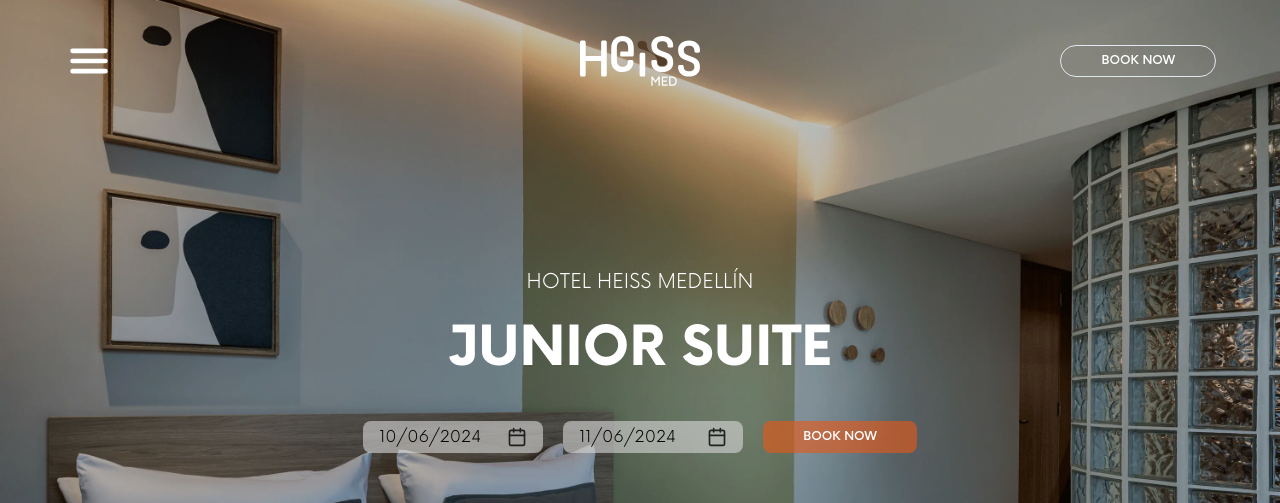
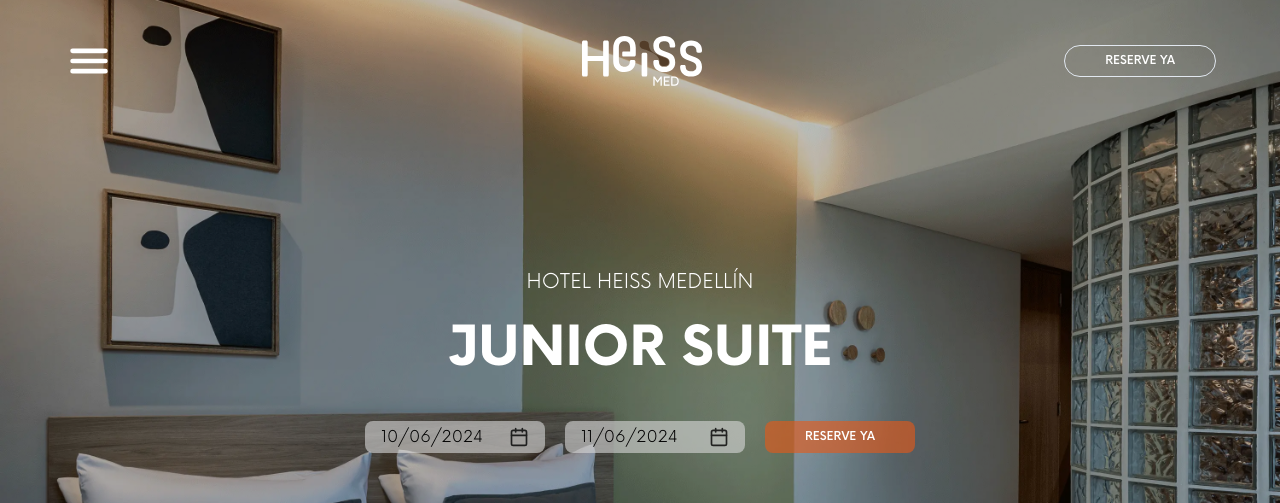
Before and after one commit to Marilynmonroy/heisshotel-1, a Next.js app: page /habitaciones/habitacionSuite in a window 1280 px wide. Shown: the top 503 px of the page. Built offline with nearby package versions, Linux system fonts and the light colour scheme.

Commit message:
reserve ya

```diff
--- a/app/experiencias/page.js
+++ b/app/experiencias/page.js
@@ -111,7 +111,7 @@
             </Swiper>
           </div>
           <Button variant="secondary" type="submit">
-            BOOK NOW
+            RESERVE YA
           </Button>
         </section>
       </div>
--- a/components/CalendarWidget.jsx
+++ b/components/CalendarWidget.jsx
@@ -165,7 +165,7 @@
           )}
         />
         <Button variant="secondary" type="submit">
-          BOOK NOW
+          RESERVE YA
         </Button>
       </form>
     </Form>
--- a/components/DrawerExperiencias.jsx
+++ b/components/DrawerExperiencias.jsx
@@ -52,7 +52,7 @@
                 />
               </div>
               <Button variant="secondary" type="submit" className="w-24">
-                BOOK NOW
+                RESERVE YA{" "}
               </Button>
             </div>
           </div>
--- a/components/Header.jsx
+++ b/components/Header.jsx
@@ -93,7 +93,7 @@
                 href="https://hotels.cloudbeds.com/es/reservation/lLxxdq"
                 target="_blank"
               >
-                BOOK NOW
+                RESERVE YA{" "}
               </Link>
             </Button>
           </div>
--- a/components/habitaciones/SliderHabLarge.jsx
+++ b/components/habitaciones/SliderHabLarge.jsx
@@ -345,7 +345,7 @@
               href="https://hotels.cloudbeds.com/es/reservation/lLxxdq"
               target="_blank"
             >
-              BOOK NOW
+              RESERVE YA{" "}
             </Link>
           </Button>
         </div>
--- a/components/habitaciones/SliderHabMadium.jsx
+++ b/components/habitaciones/SliderHabMadium.jsx
@@ -342,7 +342,7 @@
               href="https://hotels.cloudbeds.com/es/reservation/lLxxdq"
               target="_blank"
             >
-              BOOK NOW
+              RESERVE YA{" "}
             </Link>
           </Button>
         </div>
--- a/components/habitaciones/SliderHabSmall.jsx
+++ b/components/habitaciones/SliderHabSmall.jsx
@@ -318,7 +318,7 @@
               href="https://hotels.cloudbeds.com/es/reservation/lLxxdq"
               target="_blank"
             >
-              BOOK NOW
+              RESERVE YA{" "}
             </Link>
           </Button>
         </div>
```
